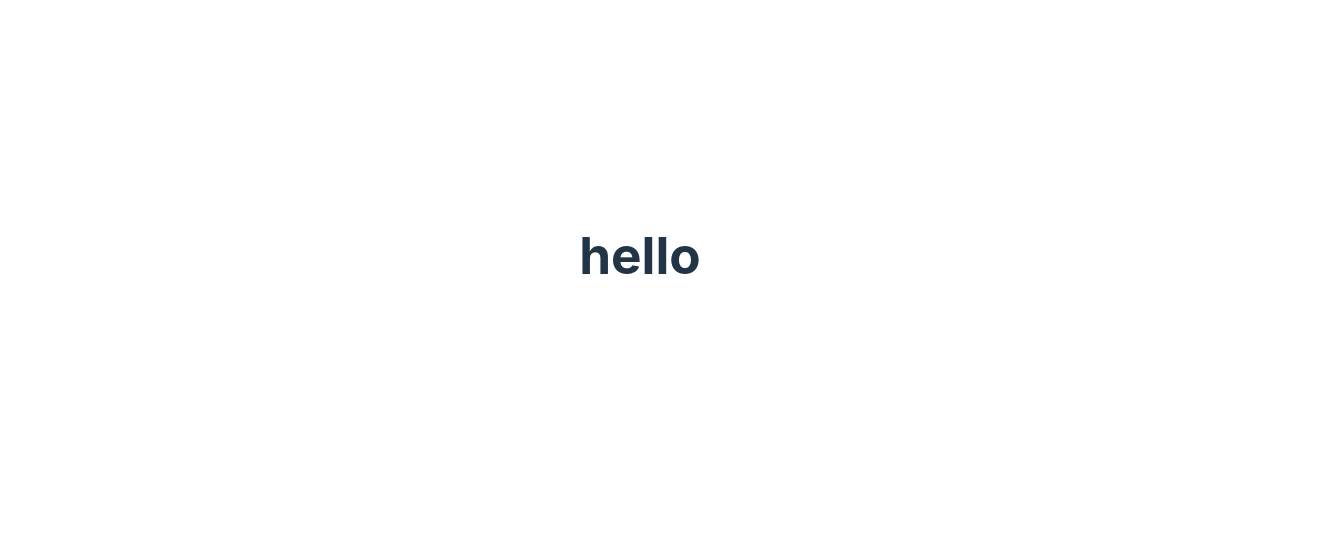
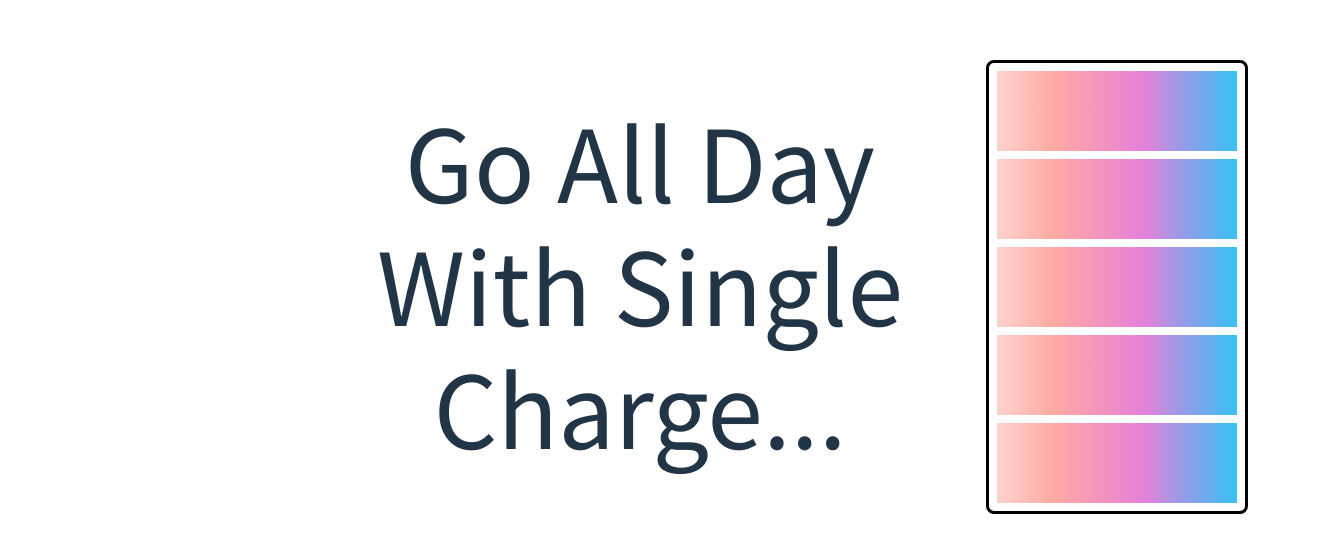
Before and after one commit to Bhairav001/Apple-Iphone-Website, a React (Vite) app in the folder Apple-Iphone-clone/: page / in a window 1280 px wide. Shown: the part 145-698 px from the top of the page, 1344 px wide, since content can reach past the window. Built offline with nearby package versions, Linux system fonts and the light colour scheme.

Commit message:
added Camaera section

```diff
--- a/Apple-Iphone-clone/src/App.jsx
+++ b/Apple-Iphone-clone/src/App.jsx
@@ -1,11 +1,14 @@
 
 import './App.css'
+import BatterySection from './sections/BatterySection'
+import { GlobalStyle } from './styles/GlobalStyle'
 
 function App() {
 
   return (
     <>
-     <h1>hello</h1>
+      <GlobalStyle/>
+      <BatterySection/>
     </>
   )
 }
--- /dev/null
+++ b/Apple-Iphone-clone/src/sections/BatterySection.jsx
@@ -0,0 +1,109 @@
+import gsap from "gsap";
+import React from "react";
+import { useLayoutEffect } from "react";
+import { useRef } from "react";
+import styled from "styled-components";
+
+const Section = styled.section`
+  width: 100vw;
+  height: 100vh;
+  position: relative;
+
+  display: flex;
+  justify-content: flex-end;
+  align-items: center;
+  background-color: var(--white);
+`;
+
+const Title = styled.h1`
+  position: absolute;
+  top: 50%;
+  left: 50%;
+  transform: translate(-55%, -50%);
+
+  text-transform: capitalize;
+  font-size: var(--fontBig);
+  z-index: 1;
+
+  @media screen and (max-width: 70em) {
+    font-size: var(--fontxxxl);
+  }
+  @media screen and (max-width: 64em) {
+    font-size: var(--fontxxl);
+  }
+  @media screen and (max-width: 48em) {
+    font-size: var(--fontlg);
+    transform: none;
+    left: 2rem;
+    top: 2rem;
+    width: 50%;
+  }
+`;
+
+const Battery = styled.ul`
+  position: absolute;
+  right: 4rem;
+  list-style: none;
+  background-color: var(--white);
+  border: 3px solid var(--dark);
+  border-radius: 8px;
+  padding: 0.5rem;
+  width: 15rem;
+
+  li {
+    width: 100%;
+    height: 5rem;
+    background-color: var(--dark);
+    background-image: linear-gradient(-90deg, var(--gradient));
+    opacity: 0;
+  }
+
+  & > *:not(:first-child):not(:last-child) {
+    margin: 0.5rem 0;
+  }
+
+  @media screen and (max-width: 48em) {
+    top: 50%;
+    left: 50%;
+    transform: translate(-50%, -50%);
+  }
+`;
+
+
+const BatterySection = () => {
+  const battery = useRef(null);
+  let elements = gsap.utils.selector(battery);
+
+  useLayoutEffect(() => {
+    let t1 = gsap.timeline({});
+
+    elements("li").forEach((el) => {
+      t1.to(el, {
+        scrollTrigger: {
+          trigger: el,
+          start: "top center",
+          end: "bottom center",
+          scrub: 1,
+        },
+        opacity: 1,
+      });
+    });
+
+    return () => {};
+  }, []);
+
+  return (
+    <Section id="battery">
+      <Title>Go all day with single charge...</Title>
+      <Battery ref={battery}>
+        <li />
+        <li />
+        <li />
+        <li />
+        <li />
+      </Battery>
+    </Section>
+  );
+};
+
+export default BatterySection;
--- /dev/null
+++ b/Apple-Iphone-clone/src/sections/ColorSection.jsx
@@ -0,0 +1,175 @@
+import gsap from "gsap";
+import React from "react";
+import { useRef, useLayoutEffect } from "react";
+import styled from "styled-components";
+import { Canvas } from "@react-three/fiber";
+import { Suspense } from "react";
+import Model2 from "../components/Scene2";
+import { useContext } from "react";
+import { ColorContext } from "../context/ColorContext";
+import { useEffect } from "react";
+
+const Section = styled.section`
+  width: 100vw;
+  height: 100vh;
+  position: relative;
+
+  display: flex;
+  justify-content: space-between;
+  align-items: center;
+`;
+
+const Left = styled.div`
+  width: 50%;
+  height: 100%;
+
+  display: flex;
+  background-color: rgba(155, 181, 206, 0.8);
+  position: relative;
+
+  @media screen and (max-width: 48em) {
+    width: 100%;
+  }
+`;
+const Right = styled.div`
+  width: 50%;
+  height: 100%;
+
+  display: flex;
+  background-color: rgba(155, 181, 206, 0.4);
+  position: relative;
+
+  @media screen and (max-width: 48em) {
+    display: none;
+  }
+`;
+
+const Center = styled.div`
+  width: 100%;
+  text-align: center;
+  position: absolute;
+  top: 50%;
+  left: 50%;
+  transform: translate(-50%, -50%) rotate(-90deg);
+  font-size: var(--fontxxl);
+  text-transform: uppercase;
+  filter: brightness(0.85);
+
+  @media screen and (max-width: 48em) {
+    top: 2rem;
+    transform: translate(-50%, 0%) rotate(0deg);
+  }
+`;
+
+const ColorSection = () => {
+  const sectionRef = useRef(null);
+  const rightRef = useRef(null);
+  const leftRef = useRef(null);
+  const textRef = useRef(null);
+
+  const { currentColor, changeColorContext } = useContext(ColorContext);
+
+  useEffect(() => {
+    let rightElem = rightRef.current;
+    let leftElem = leftRef.current;
+    let textElem = textRef.current;
+
+    textElem.innerText = currentColor.text;
+    textElem.style.color = currentColor.color;
+
+    rightElem.style.backgroundColor = `rgba(${currentColor.rgbColor}, 0.4)`;
+    leftElem.style.backgroundColor = `rgba(${currentColor.rgbColor}, 0.8)`;
+  }, [currentColor]);
+
+  useLayoutEffect(() => {
+    let Elem = sectionRef.current;
+
+    let updateColor = (color, text, rgbColor) => {
+      const colorObj = {
+        color,
+        text,
+        rgbColor,
+      };
+      changeColorContext(colorObj);
+    };
+
+    gsap.to(Elem, {
+      scrollTrigger: {
+        trigger: Elem,
+        start: "top top",
+        end: `+=${Elem.offsetWidth + 1000}`,
+        scrub: 1,
+        pin: true,
+        pinSpacing: true,
+      },
+    });
+
+    let t2 = gsap
+      .timeline({
+        scrollTrigger: {
+          trigger: Elem,
+          start: "top top",
+          end: `+=${Elem.offsetWidth + 1000}`,
+          scrub: 1,
+        },
+      })
+      .to(Elem, {
+        onStart: updateColor,
+        onStartParams: ["#9BB5CE", "Sierra Blue", "155, 181, 206"],
+        onReverseComplete: updateColor,
+        onReverseCompleteParams: ["#9BB5CE", "Sierra Blue", "155, 181, 206"],
+      })
+      .to(Elem, {
+        onStart: updateColor,
+        onStartParams: ["#F9E5C9", "Gold", "249, 229, 201"],
+        onReverseComplete: updateColor,
+        onReverseCompleteParams: ["#F9E5C9", "Gold", "249, 229, 201"],
+      })
+      .to(Elem, {
+        onStart: updateColor,
+        onStartParams: ["#505F4E", "Alpine Green", "80, 95, 78"],
+        onReverseComplete: updateColor,
+        onReverseCompleteParams: ["#505F4E", "Alpine Green", "80, 95, 78"],
+      })
+      .to(Elem, {
+        onStart: updateColor,
+        onStartParams: ["#574f6f", "Deep Purple", "87, 79, 111"],
+        onReverseComplete: updateColor,
+        onReverseCompleteParams: ["#574f6f", "Deep Purple", "87, 79, 111"],
+      })
+      .to(Elem, {
+        onStart: updateColor,
+        onStartParams: ["#A50011", "Red", "165, 0, 17"],
+        onReverseComplete: updateColor,
+        onReverseCompleteParams: ["#A50011", "Red", "165, 0, 17"],
+      })
+      .to(Elem, {
+        onStart: updateColor,
+        onStartParams: ["#215E7C", "Blue", "33, 94, 124"],
+        onReverseComplete: updateColor,
+        onReverseCompleteParams: ["#215E7C", "Blue", "33, 94, 124"],
+      });
+
+    return () => {
+      if (t2) t2.kill();
+    };
+  }, []);
+
+  return (
+    <Section ref={sectionRef}>
+      <Left ref={leftRef} />
+      <Center ref={textRef} />
+      <Right ref={rightRef}>
+        <Canvas camera={{ fov: 6.5 }}>
+          <ambientLight intensity={1.25} />
+          <directionalLight intensity={0.4} />
+          <Suspense fallback={null}>
+            <Model2 />
+          </Suspense>
+        </Canvas>
+      </Right>
+    </Section>
+  );
+};
+
+export default ColorSection;
```
Also changed, not shown: Apple-Iphone-clone/src/sections/CameraSection.jsx (added, +165 -0 lines).
